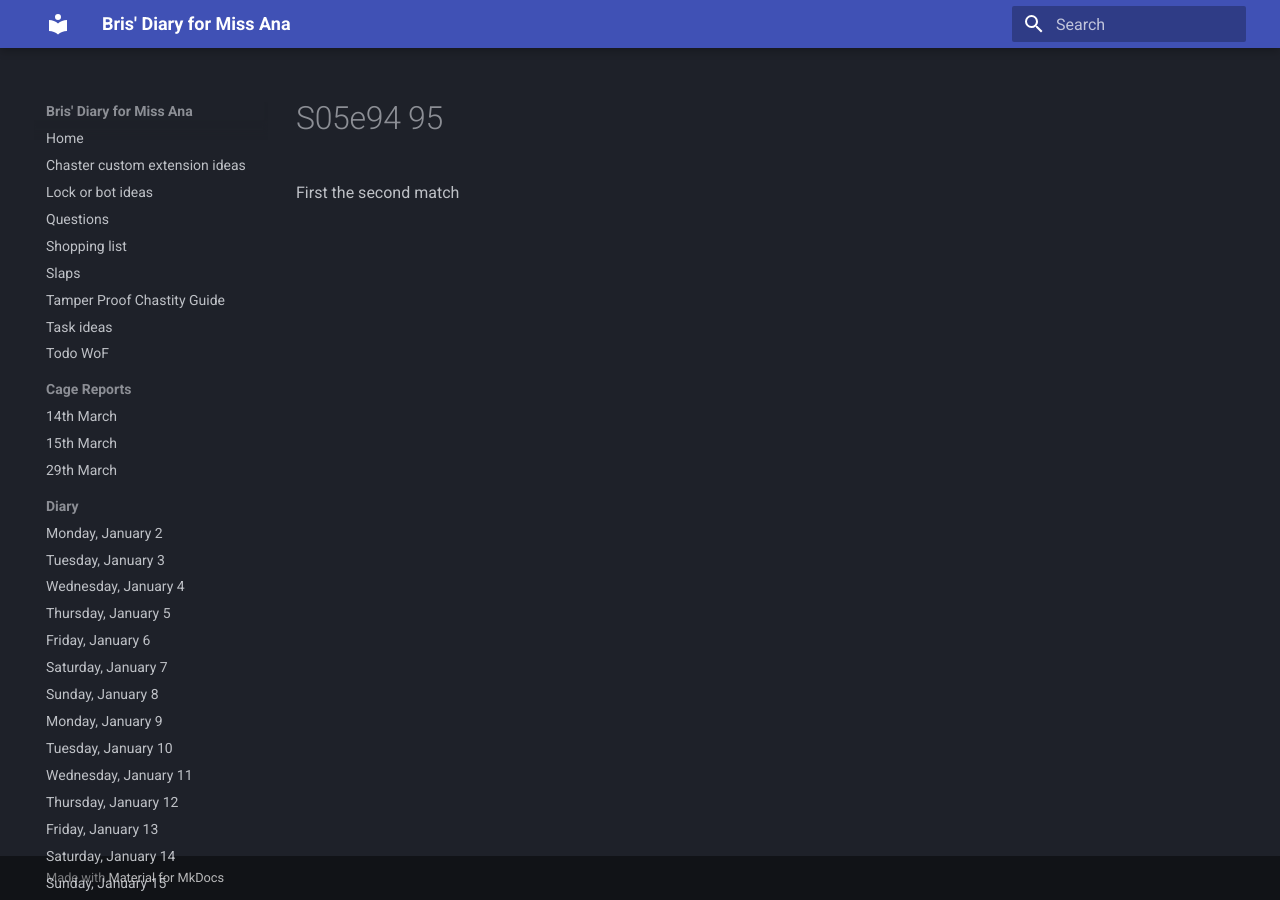
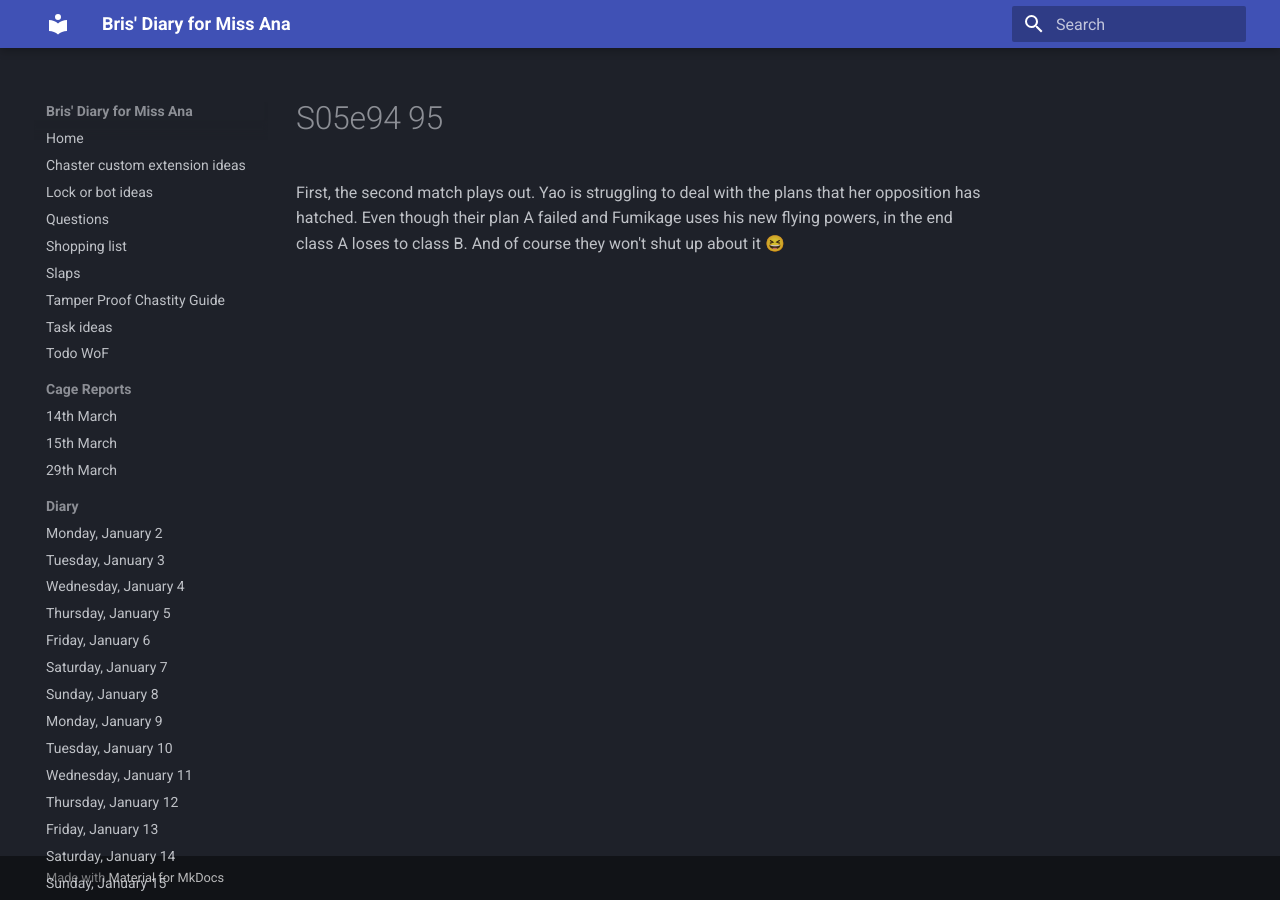
Before and after one commit to bris00/DFMA, an MkDocs documentation site: the page built from diary/Series/My Hero Academia/s05e94-95.md, in a window 1280 px wide. Built offline with MkDocs 1.6.1 and Material for MkDocs 9.7.7, drawn with Linux system fonts in a browser that asks for light colours.

Commit message:
vault backup: 2023-04-19 21:02:01
Affected files:
diary/Series/My Hero Academia/s05e94-95.md

```diff
--- a/diary/Series/My Hero Academia/s05e94-95.md
+++ b/diary/Series/My Hero Academia/s05e94-95.md
@@ -1 +1 @@
-First the second match
+First, the second match plays out. Yao is struggling to deal with the plans that her opposition has hatched. Even though their plan A failed and Fumikage uses his new flying powers, in the end class A loses to class B. And of course they won't shut up about it 😆
```
